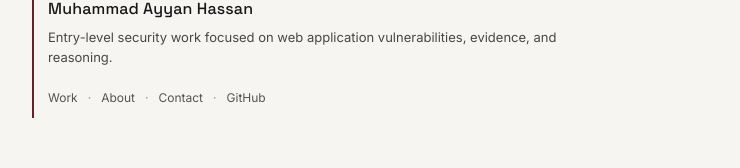
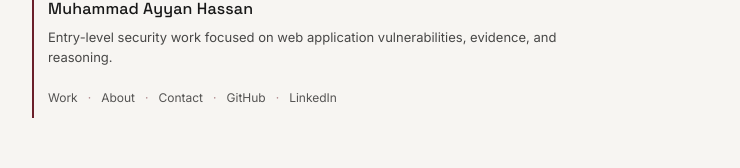
Before and after one commit to MuhammadAyyanHassan/Ayyan_Hassan_portfolio, a Next.js app: page / in a window 1280 px wide. Shown: the part 117-285 px from the top of the page, without its empty margins (228-968 px from the left). Built offline with nearby package versions, Linux system fonts and the light colour scheme.

Commit message:
feat: add LinkedIn profile link

```diff
--- a/app/page.tsx
+++ b/app/page.tsx
@@ -42,7 +42,8 @@
             <a href="#work">Work</a><span>·</span>
             <a href="#about">About</a><span>·</span>
             <a href="#contact">Contact</a><span>·</span>
-            <a href="https://github.com/MuhammadAyyanHassan" target="_blank" rel="noopener noreferrer">GitHub</a>
+            <a href="https://github.com/MuhammadAyyanHassan" target="_blank" rel="noopener noreferrer">GitHub</a><span>·</span>
+            <a href="https://www.linkedin.com/in/muhammad-ayyan-hassan/" target="_blank" rel="noopener noreferrer">LinkedIn</a>
           </nav>
         </header>
 
```
